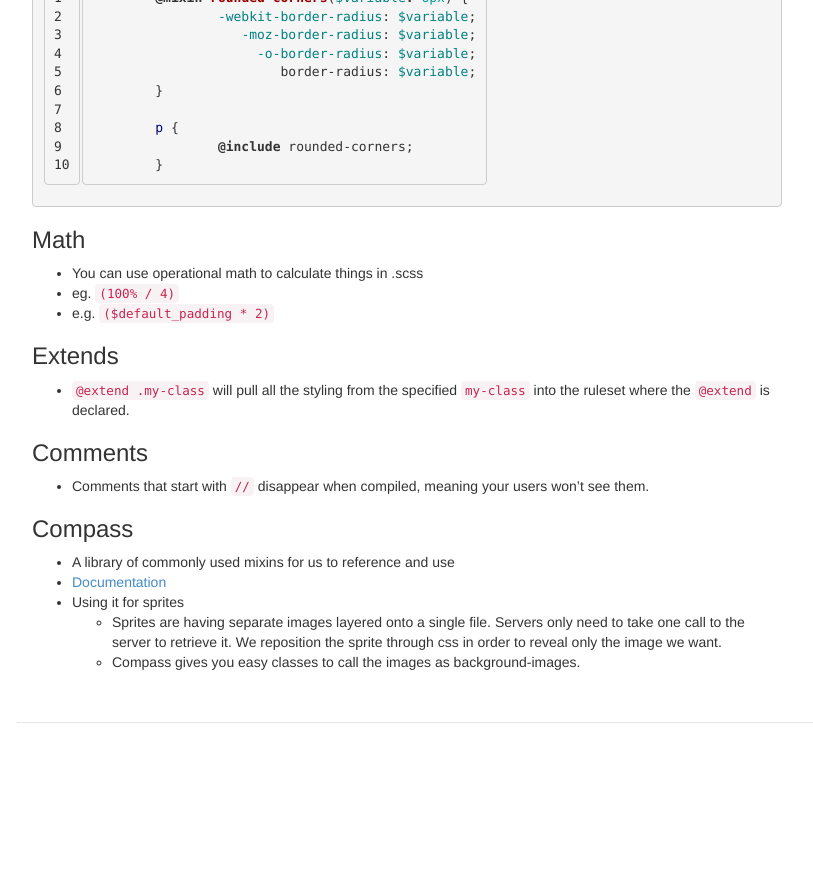
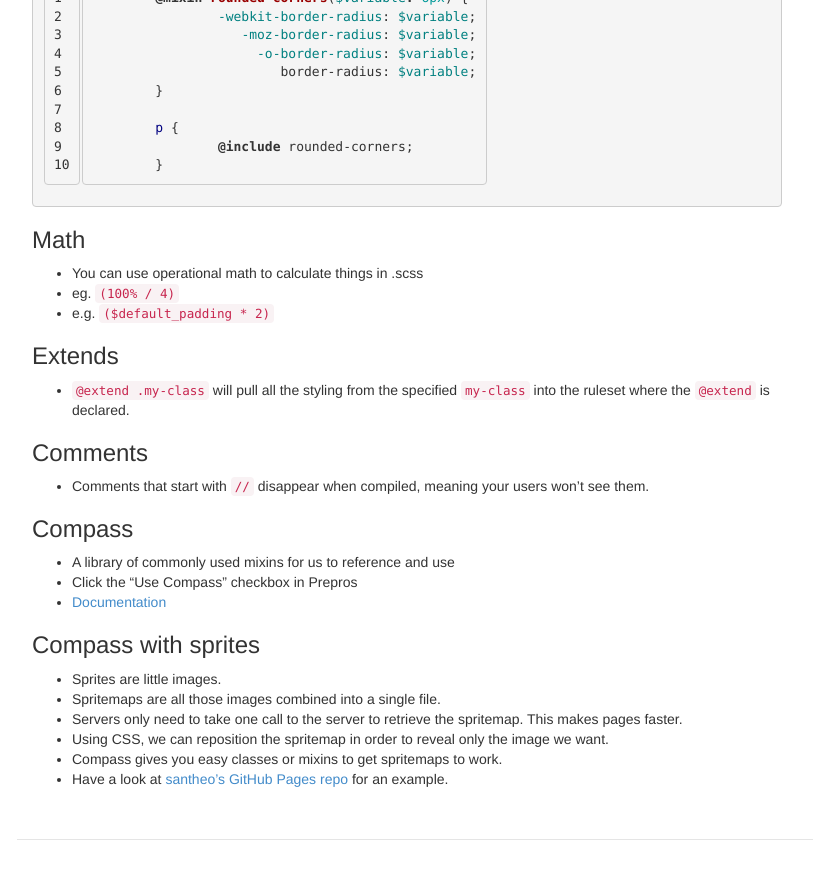
Before and after one commit to tsl-frontend/tsl-frontend.github.io, a Jekyll site: the page built from _posts/2013-11-11-13.md, in a window 1280 px wide and 900 px high, scrolled down 3198 px. Shown: the top 879 px of the window, without its empty margins (38-851 px from the left). Built offline with Jekyll 4.4.1, drawn with Linux system fonts in a browser that asks for light colours; Markdown is read by kramdown in place of the engine named in the settings; before the commit the page ends 3981 px from its top, so only the background shows below that.

Commit message:
More on compass.

```diff
--- a/_posts/2013-11-11-13.md
+++ b/_posts/2013-11-11-13.md
@@ -179,7 +179,14 @@ Example with default value if none is specified:
 ### Compass
 
 - A library of commonly used mixins for us to reference and use
-- [Documentation]([Compass](http://compass-style.org))
-- Using it for sprites
-	- Sprites are having separate images layered onto a single file. Servers only need to take one call to the server to retrieve it. We reposition the sprite through css in order to reveal only the image we want.
-	- Compass gives you easy classes to call the images as background-images.
+- Click the "Use Compass" checkbox in Prepros
+- [Documentation](http://compass-style.org)
+
+### Compass with sprites
+
+- Sprites are little images.
+- Spritemaps are all those images combined into a single file.
+- Servers only need to take one call to the server to retrieve the spritemap. This makes pages faster.
+- Using CSS, we can reposition the spritemap in order to reveal only the image we want.
+- Compass gives you easy classes or mixins to get spritemaps to work.
+- Have a look at [santheo's GitHub Pages repo](https://github.com/santheo/santheo.github.io) for an example.
```
